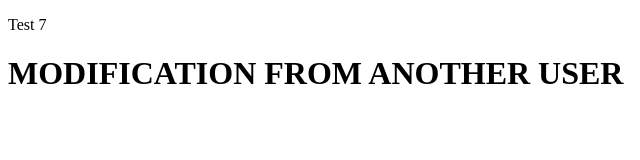
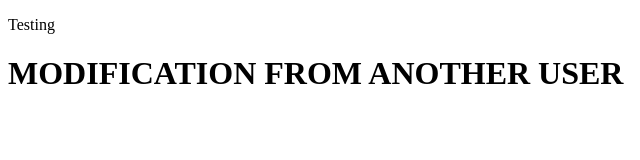
Before and after one commit to YMotsnyi/UDEMY, a plain HTML site: page index.html in a window 1280 px wide. Shown: the full height of the page, 0-640 px from the left. Drawn offline with Linux system fonts and the light colour scheme; files whose address does not match are found by name.

Commit message:
chenged <p> into html by

```diff
--- a/index.html
+++ b/index.html
@@ -7,7 +7,7 @@
   <title>Document</title>
 </head>
 <body>
-  <p>Test 7</p>
+  <p>Testing</p>
   <h1>MODIFICATION FROM ANOTHER USER</h1>
 
   <script src="./7/js/script.js"></script>
```
